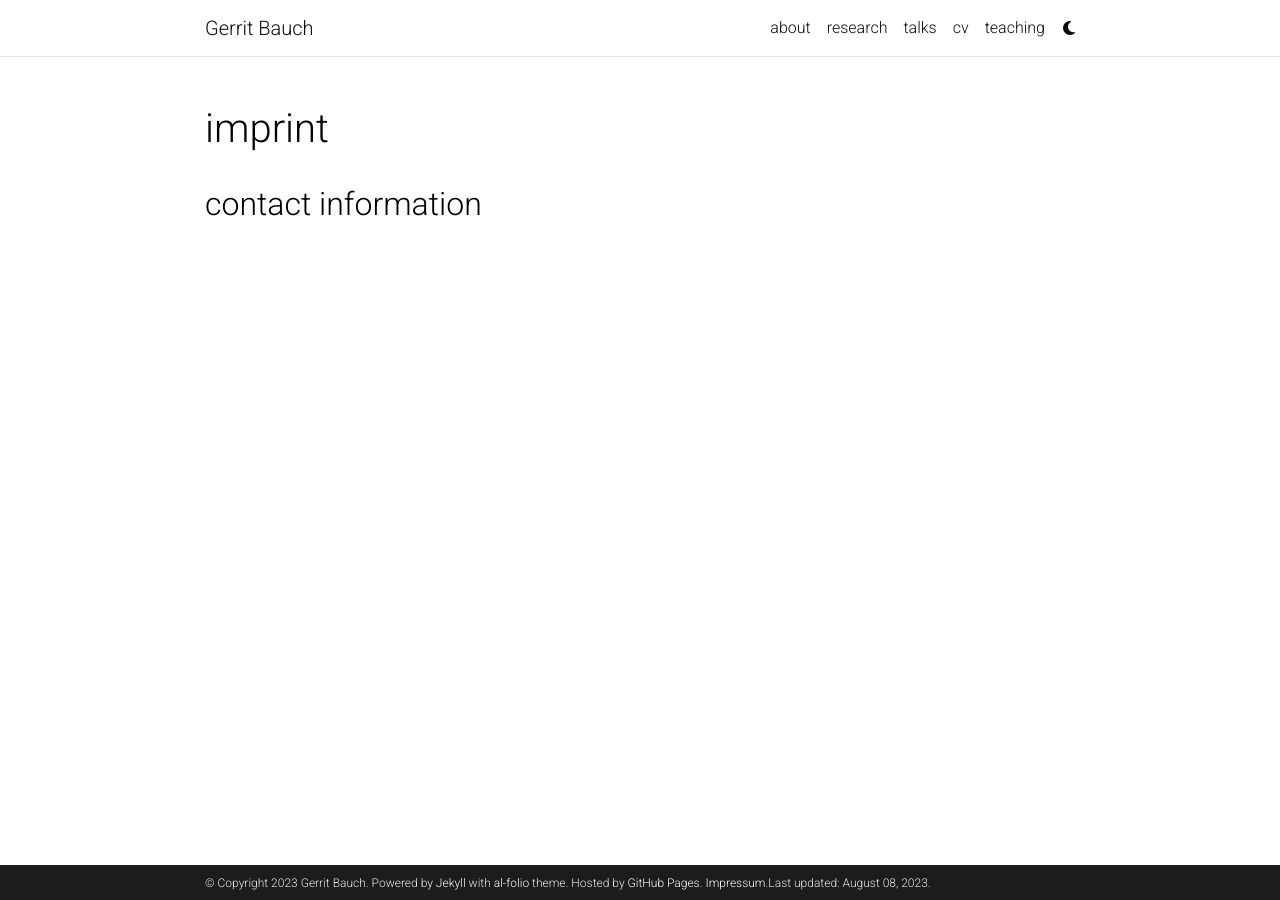
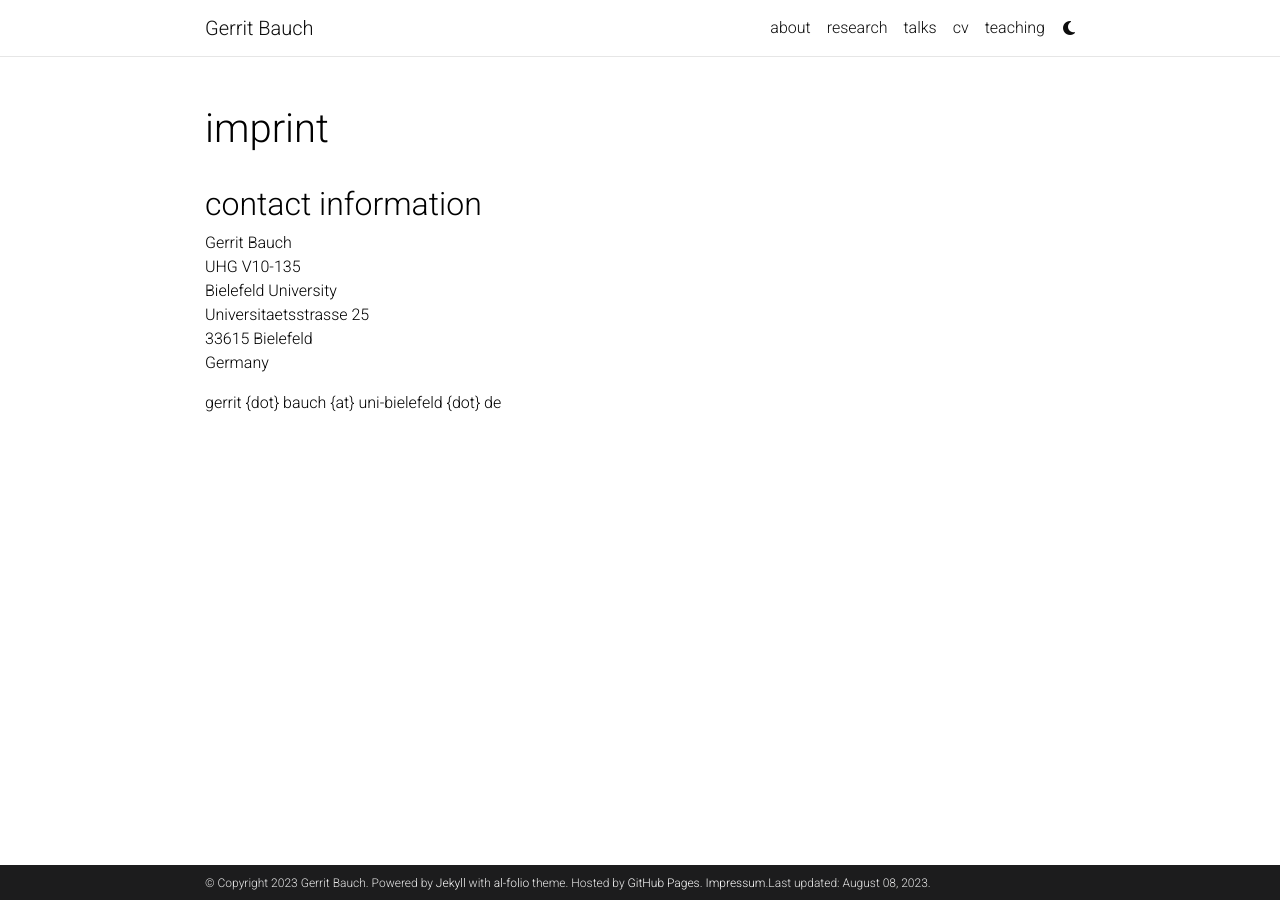
Before and after one commit to gbauch/gbauch.github.io, a Jekyll site: the page built from _pages/imprint.md, in a window 1280 px wide. Built offline with Jekyll 4.4.1, drawn with Linux system fonts in a browser that asks for light colours; comment, search, counter and statistics services are not loaded; a style sheet for code colours, icons or effects is not loaded.

Commit message:
Update imprint.md

```diff
--- a/_pages/imprint.md
+++ b/_pages/imprint.md
@@ -7,3 +7,12 @@ nav: false
 
 
 ## contact information
+
+<p>Gerrit Bauch<br>
+UHG V10-135<br>
+Bielefeld University<br>
+Universitaetsstrasse 25<br>
+33615 Bielefeld<br>
+Germany</p>
+
+<p>gerrit {dot} bauch {at} uni-bielefeld {dot} de </p>
```
